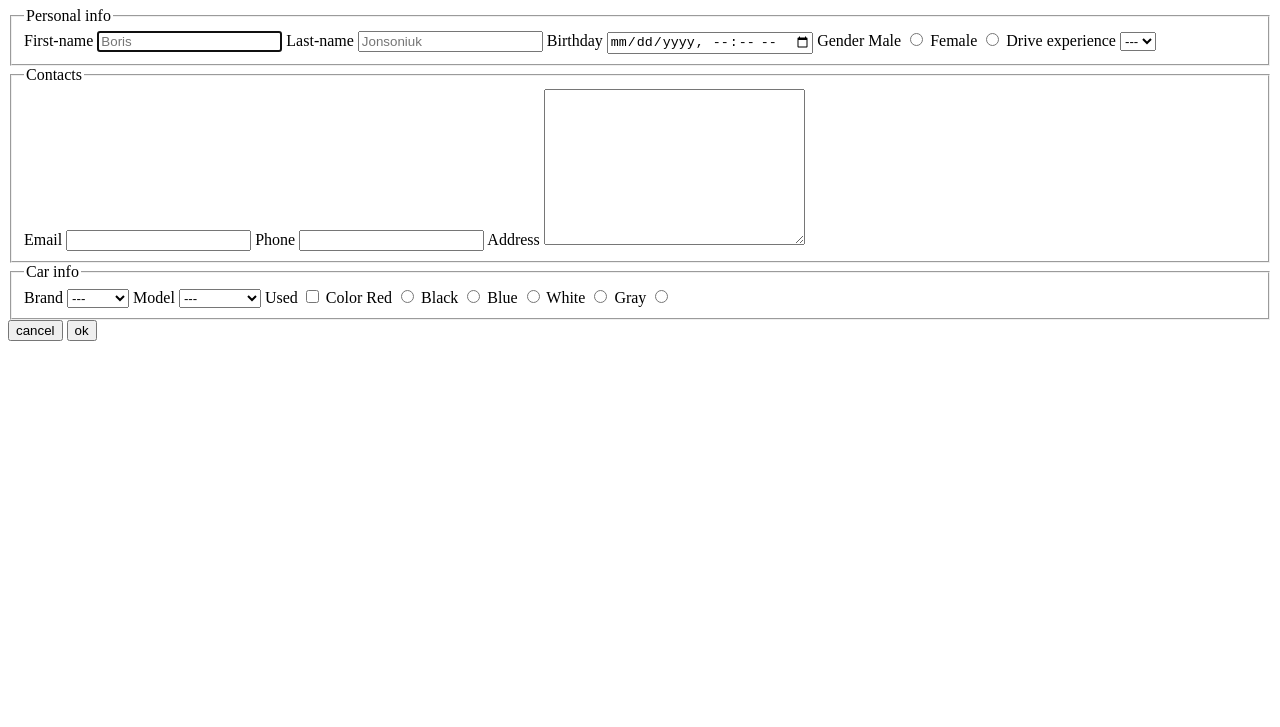
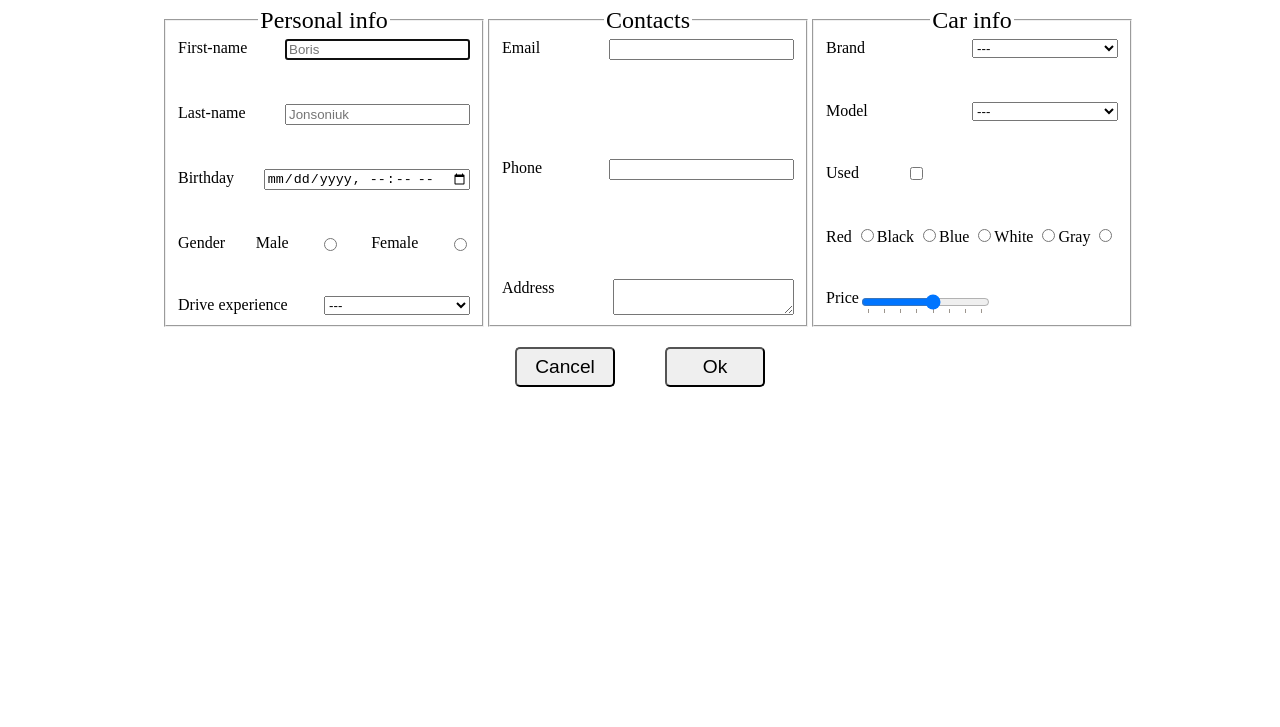
Before and after one commit to Margaritkins/motor_show, a plain HTML site: page form.html in a window 1280 px wide. Shown: the part 73-800 px from the top of the page. Drawn offline with Linux system fonts and the light colour scheme.

Commit message:
Create car order form

```diff
--- a/assets/css/form.css
+++ b/assets/css/form.css
@@ -0,0 +1,68 @@
+*{
+  box-sizing: border-box;
+}
+
+:root{
+  font-size: 1em;
+}
+
+h1{
+  text-align: center;
+}
+
+select{
+  min-width: 50%;
+}
+
+legend{
+  font-size: 1.5em;
+  text-align: center;
+}
+
+fieldset{
+  display: flex;
+  flex-direction: column;
+  justify-content: space-between;
+  height: 40vh;
+  width: 25vw;
+}
+
+button{
+  width: 100px;
+  height: 40px;
+  border-radius: 5px;
+  font-size: 1.2em;
+}
+
+.general-container{
+  display: flex;
+  justify-content: center;
+  width: 100vw;
+}
+
+.input-container{
+  display: flex;
+  justify-content: space-between;
+}
+
+.car-colors{
+  display: flex;
+}
+
+.check-container{
+  width: 100px;
+  display: flex;
+  justify-content: space-between;
+}
+
+#range{
+  display: flex;
+}
+
+.buttons{
+  min-width: 200px;
+  max-width: 300px;
+  margin: 20px auto;
+  display: flex;
+  justify-content: space-around;
+}
--- a/form.html
+++ b/form.html
@@ -4,51 +4,74 @@
     <meta charset="UTF-8" />
     <meta http-equiv="X-UA-Compatible" content="IE=edge" />
     <meta name="viewport" content="width=device-width, initial-scale=1.0" />
+    <link rel="stylesheet" href="./assets/css/form.css" />
     <title>Document</title>
   </head>
   <body>
     <h1>Form</h1>
     <form>
+      <div class="general-container">
         <fieldset>
           <legend>Personal info</legend>
+          <div class="input-container">
             <label for="first-name">First-name</label>
             <input autofocus id="first-name" placeholder="Boris" />
+          </div>
+          <div class="input-container">
             <label for="last-name">Last-name</label>
-        <input id="last-name" placeholder="Jonsoniuk"/>
+            <input id="last-name" placeholder="Jonsoniuk" />
+          </div>
+          <div class="input-container">
             <label for="birthday"> Birthday</label>
-        <input type="datetime-local" id="birthday">
-        <label>Gender</label>
+            <input type="datetime-local" id="birthday" />
+          </div>
+          <div class="input-container">
+            <span>Gender</span>
             <label for="male">Male</label>
-        <input type="radio" id="male" value="male" name="gender">
+            <input type="radio" id="male" value="male" name="gender" />
             <label for="female">Female</label>
-        <input type="radio" id="female" value="female" name="gender">
+            <input type="radio" id="female" value="female" name="gender" />
+          </div>
+          <div class="input-container">
             <label>Drive experience</label>
             <select name="drive experience">
               <option value="---">---</option>
-          <option value="2" >2</option>
-          <option value="3">3</option>
-          <option value="5">5</option>
+              <option value="expert">expert</option>
+              <option value="more-than-10">more than 10</option>
+              <option value="5-10">5-10</option>
+              <option value="2-5">2-5</option>
+              <option value="less-than-2">less then 2</option>
+              <option value="beginer">beginer</option>
             </select>
+          </div>
         </fieldset>
-
         <fieldset>
           <legend>Contacts</legend>
+          <div class="input-container">
             <label for="email">Email</label>
-        <input type="email" id="email">
+            <input type="email" id="email" />
+          </div>
+          <div class="input-container">
             <label for="phone">Phone</label>
-        <input type="number" id="phone">
+            <input type="number" id="phone" />
+          </div>
+          <div class="input-container">
             <label for="address">Address</label>
-        <textarea name="Address" id="address" cols="30" rows="10"></textarea>
+            <textarea name="Address" id="address"></textarea>
+          </div>
         </fieldset>
         <fieldset>
           <legend>Car info</legend>
-        <label>Brand</label>
+          <div class="input-container">
+            <span>Brand</span>
             <select name="brand">
               <option value="---">---</option>
               <option value="bmw">BMW</option>
               <option value="toyota">Toyota</option>
               <option value="ford">Ford</option>
             </select>
+          </div>
+          <div class="input-container">
             <label>Model</label>
             <select name="model">
               <option value="---">---</option>
@@ -59,22 +82,61 @@
               <option value="fiesta 1.0">Fiesta 1.0</option>
               <option value="mondeo 4">Mondeo 4</option>
             </select>
+          </div>
+          <div class="check-container">
             <label>Used</label>
-        <input type="checkbox">
-        <label>Color</label>
+            <input type="checkbox" />
+          </div>
+          <div class="car-colors">
+            <div>
               <label for="red">Red</label>
-        <input type="radio" id="red" name="color" value="red">
+              <input type="radio" id="red" name="color" value="red" />
+            </div>
+            <div>
               <label for="black">Black</label>
-        <input type="radio" id="black" name="color" value="black">
+              <input type="radio" id="black" name="color" value="black" />
+            </div>
+            <div>
               <label for="blue">Blue</label>
-        <input type="radio" id="blue" name="color" value="blue">
+              <input type="radio" id="blue" name="color" value="blue" />
+            </div>
+            <div>
               <label for="white">White</label>
-        <input type="radio" id="white" name="color" value="white">
+              <input type="radio" id="white" name="color" value="white" />
+            </div>
+            <div>
               <label for="gray">Gray</label>
-        <input type="radio" id="gray" name="color" value="gray">
+              <input type="radio" id="gray" name="color" value="gray" />
+            </div>
+          </div>
+          <div id="range">
+            <label for="price">Price</label>
+            <input
+              type="range"
+              id="price"
+              name="price"
+              min="10"
+              max="80"
+              step="10"
+              list="money"
+            />
+            <datalist id="money">
+              <option value="10" label="10"></option>
+              <option value="20" label="20"></option>
+              <option value="30" label="30"></option>
+              <option value="40" label="40"></option>
+              <option value="50" label="50"></option>
+              <option value="60" label="60"></option>
+              <option value="70" label="70"></option>
+              <option value="80" label="80"></option>
+            </datalist>
+          </div>
         </fieldset>
-      <input type="reset" value="cancel">
-      <input type="submit" value="ok">
+      </div>
+      <div class="buttons">
+        <button type="reset">Cancel</button>
+        <button type="submit">Ok</button>
+      </div>
     </form>
   </body>
 </html>
```
Lines whose indentation alone changed are shown as unchanged.
